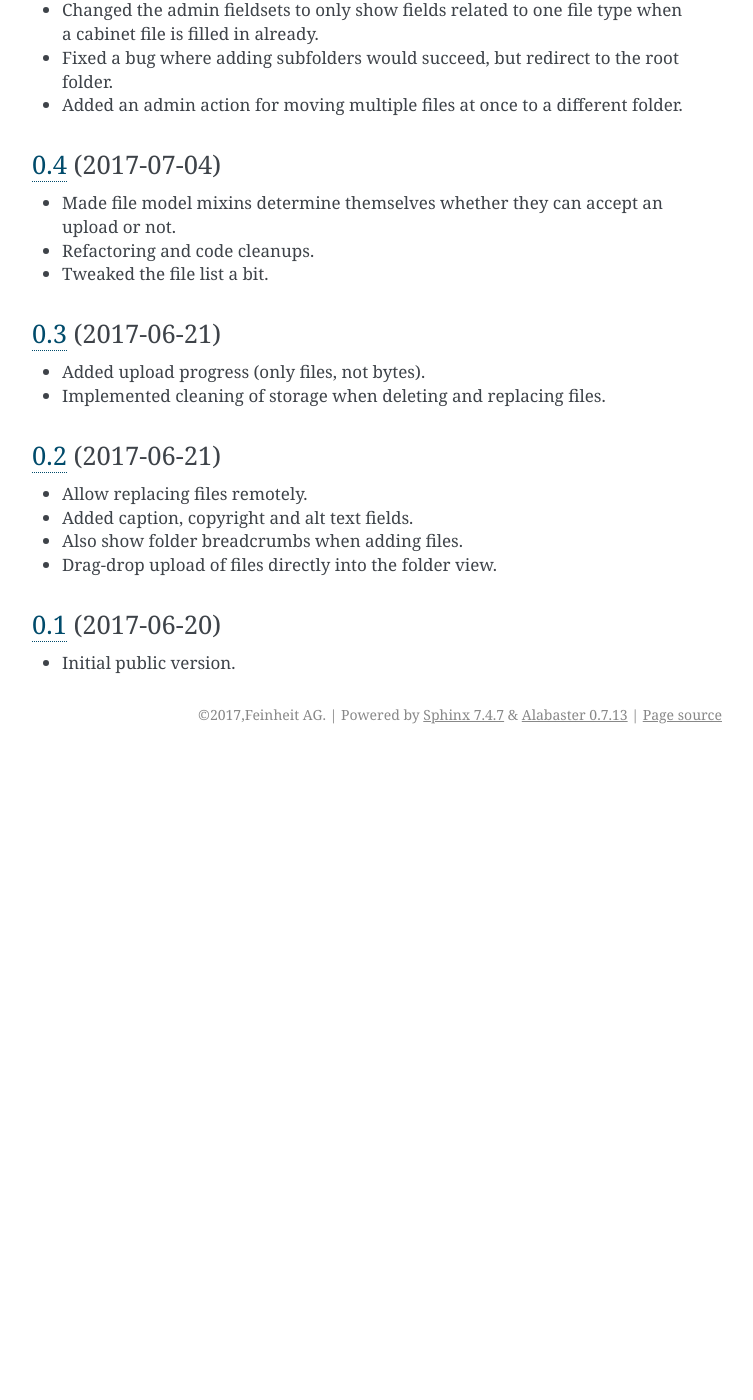
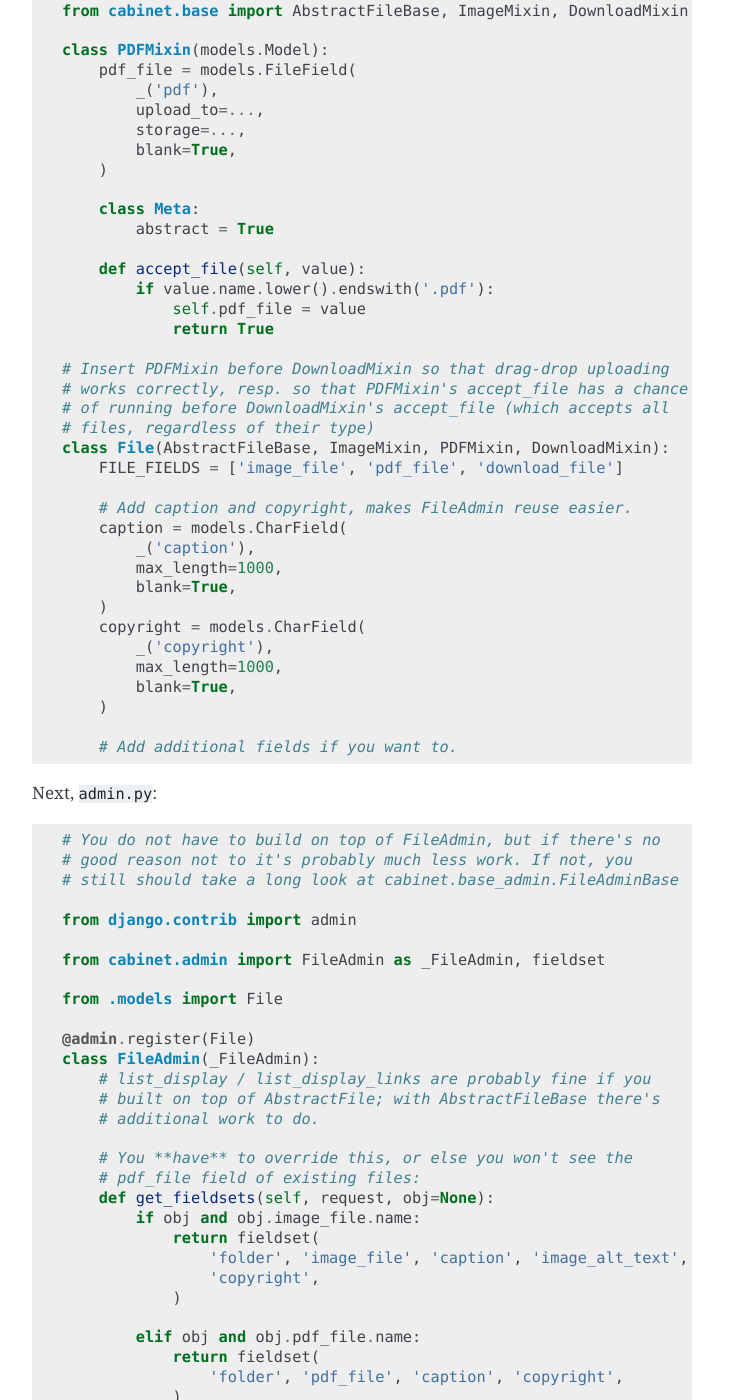
Before and after one commit to feincms/django-cabinet, a Sphinx documentation site: the page built from docs/index.rst, in a window 1280 px wide and 1400 px high, scrolled down 3062 px. Shown: the whole window, without its empty margins (388-1141 px from the left). Built offline with Sphinx 7.4.7, drawn with Linux system fonts in a browser that asks for light colours; before the commit the page ends 3816 px from its top, so only the background shows below that; some of the changed text lies outside the part shown.

Commit message:
Add a guide for replacing the file model

```diff
--- a/docs/index.rst
+++ b/docs/index.rst
@@ -55,6 +55,119 @@ django-versatileimagefield_ and one for downloads, a standard Django
 added to folders; files can never exist in the root folder.
 
 
+Replacing the file model
+========================
+
+The file model is swappable, and should be easy to replace if you
+require additional or different functionality. If, for example, you'd
+want to move all PDFs to a different storage, build on the following
+example code.
+
+First, ``models.py``::
+
+    from django.db import models
+    from django.utils.translation import ugettext_lazy as _
+
+    from cabinet.base import AbstractFileBase, ImageMixin, DownloadMixin
+
+    class PDFMixin(models.Model):
+        pdf_file = models.FileField(
+            _('pdf'),
+            upload_to=...,
+            storage=...,
+            blank=True,
+        )
+
+        class Meta:
+            abstract = True
+
+        def accept_file(self, value):
+            if value.name.lower().endswith('.pdf'):
+                self.pdf_file = value
+                return True
+
+    # Insert PDFMixin before DownloadMixin so that drag-drop uploading
+    # works correctly, resp. so that PDFMixin's accept_file has a chance
+    # of running before DownloadMixin's accept_file (which accepts all
+    # files, regardless of their type)
+    class File(AbstractFileBase, ImageMixin, PDFMixin, DownloadMixin):
+        FILE_FIELDS = ['image_file', 'pdf_file', 'download_file']
+
+        # Add caption and copyright, makes FileAdmin reuse easier.
+        caption = models.CharField(
+            _('caption'),
+            max_length=1000,
+            blank=True,
+        )
+        copyright = models.CharField(
+            _('copyright'),
+            max_length=1000,
+            blank=True,
+        )
+
+        # Add additional fields if you want to.
+
+
+Next, ``admin.py``::
+
+    # You do not have to build on top of FileAdmin, but if there's no
+    # good reason not to it's probably much less work. If not, you
+    # still should take a long look at cabinet.base_admin.FileAdminBase
+
+    from django.contrib import admin
+
+    from cabinet.admin import FileAdmin as _FileAdmin, fieldset
+
+    from .models import File
+
+    @admin.register(File)
+    class FileAdmin(_FileAdmin):
+        # list_display / list_display_links are probably fine if you
+        # built on top of AbstractFile; with AbstractFileBase there's
+        # additional work to do.
+
+        # You **have** to override this, or else you won't see the
+        # pdf_file field of existing files:
+        def get_fieldsets(self, request, obj=None):
+            if obj and obj.image_file.name:
+                return fieldset(
+                    'folder', 'image_file', 'caption', 'image_alt_text',
+                    'copyright',
+                )
+
+            elif obj and obj.pdf_file.name:
+                return fieldset(
+                    'folder', 'pdf_file', 'caption', 'copyright',
+                )
+
+            elif obj and obj.download_file.name:
+                return fieldset(
+                    'folder', 'download_file', 'caption', 'copyright',
+                )
+
+            else:
+                return [
+                    (None, {'fields': (
+                        'folder',
+                        'caption',
+                        'copyright',
+                    )}),
+                    (_('Image'), {'fields': (
+                        'image_file',
+                        'image_alt_text',
+                    )}),
+                    (_('PDF'), {'fields': (
+                        'pdf_file',
+                    )}),
+                    (_('Download'), {'fields': (
+                        'download_file',
+                    )}),
+                ]
+
+Last, add ``CABINET_FILE_MODEL = 'yourapp.File'`` to your Django
+settings.
+
+
 .. include:: ../CHANGELOG.rst
 
 .. _django-versatileimagefield: https://django-versatileimagefield.readthedocs.io/
```
